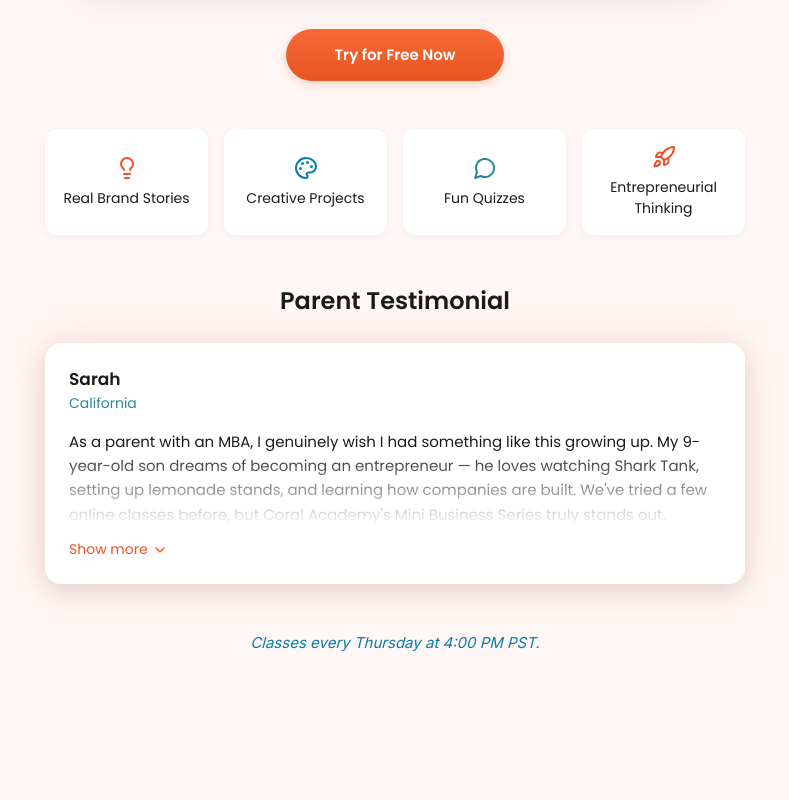
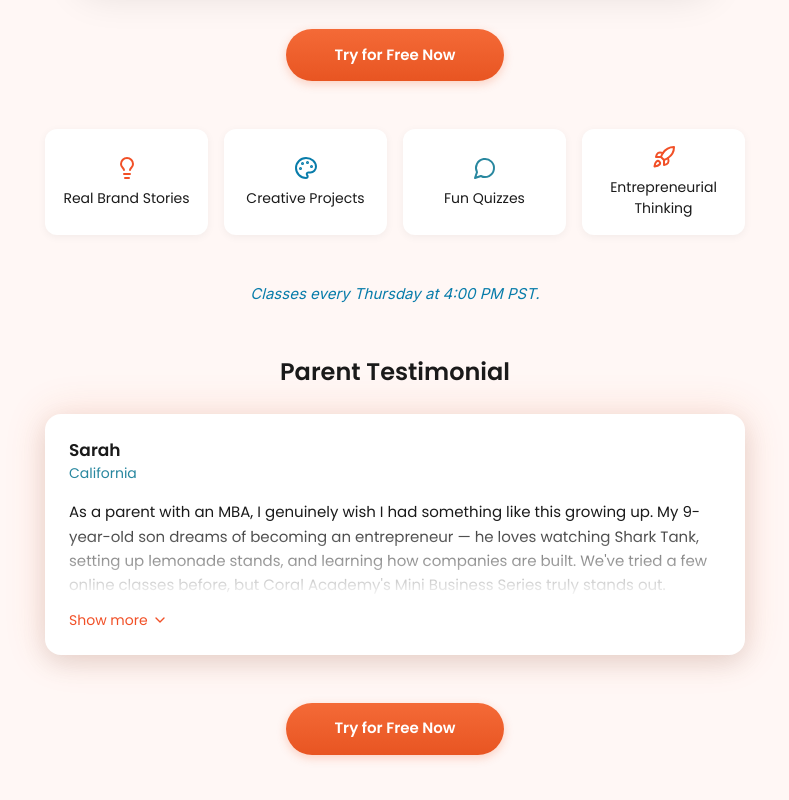
Before and after one commit to yashodhan-eng/coral-mbs-onboarding, a React (Vite) app: page / in a window 1280 px wide. Shown: the part 520-1320 px from the top of the page, without its empty margins (245-1034 px from the left). Before the commit the page ends 1255 px from the top, so only its background shows below. Built offline with nearby package versions, Linux system fonts and the light colour scheme; the HTML template or start-up script is replaced by a standard one.

Commit message:
Refactor: Reorder screen elements

```diff
--- a/src/components/LandingScreen.tsx
+++ b/src/components/LandingScreen.tsx
@@ -105,6 +105,13 @@ export const LandingScreen = ({ onContinue }: LandingScreenProps) => {
               </div>
             </div>
 
+            {/* Schedule Line */}
+            <div className="text-center mb-10 md:mb-12">
+              <p className="font-inter text-[14px] md:text-[15px] text-accent italic">
+                Classes every Thursday at 4:00 PM PST.
+              </p>
+            </div>
+
             {/* Parent Testimonial Section */}
             <div className="mb-10 md:mb-12 max-w-[700px] mx-auto">
               {/* Section Title */}
@@ -166,11 +173,21 @@ export const LandingScreen = ({ onContinue }: LandingScreenProps) => {
               </div>
             </div>
 
-            {/* Schedule Line */}
-            <div className="text-center">
-              <p className="font-inter text-[14px] md:text-[15px] text-accent italic">
-                Classes every Thursday at 4:00 PM PST.
-              </p>
+            {/* CTA Button */}
+            <div className="flex justify-center">
+              <button
+                onClick={onContinue}
+                className="h-[50px] md:h-[52px] px-10 md:px-12 font-poppins font-semibold text-[15px]
+                         text-white rounded-full
+                         shadow-[0_3px_10px_rgba(240,90,38,0.25)] hover:shadow-[0_6px_20px_rgba(240,90,38,0.35)]
+                         hover:scale-[1.02] active:scale-[0.98]
+                         transition-all duration-200"
+                style={{
+                  background: 'linear-gradient(180deg, #F46A37 0%, #E85522 100%)'
+                }}
+              >
+                Try for Free Now
+              </button>
             </div>
           </div>
         </div>
```
